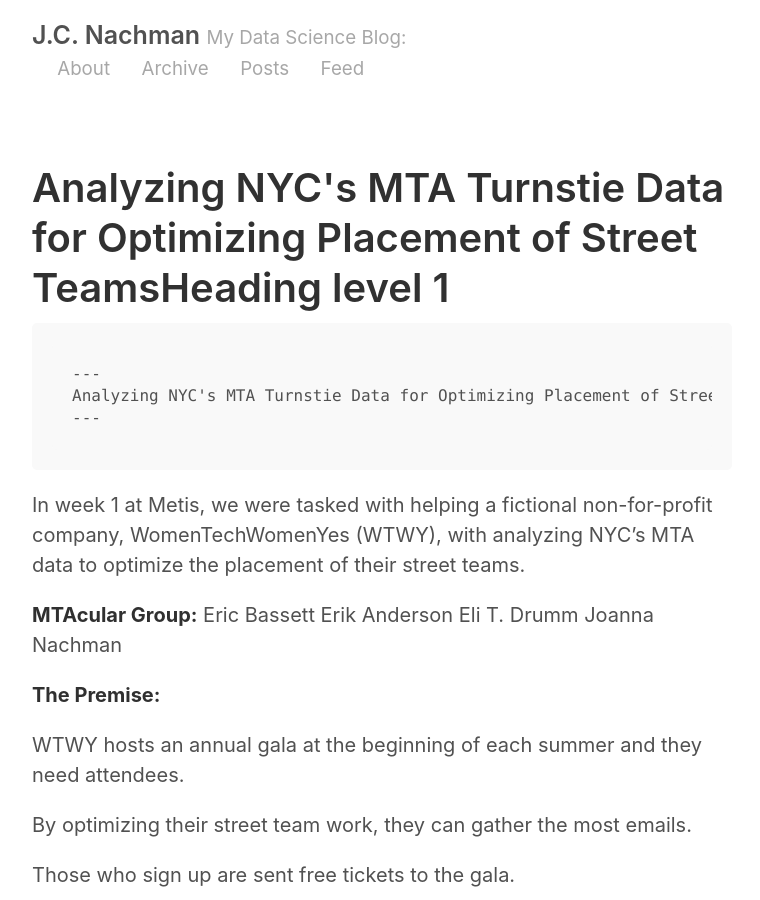
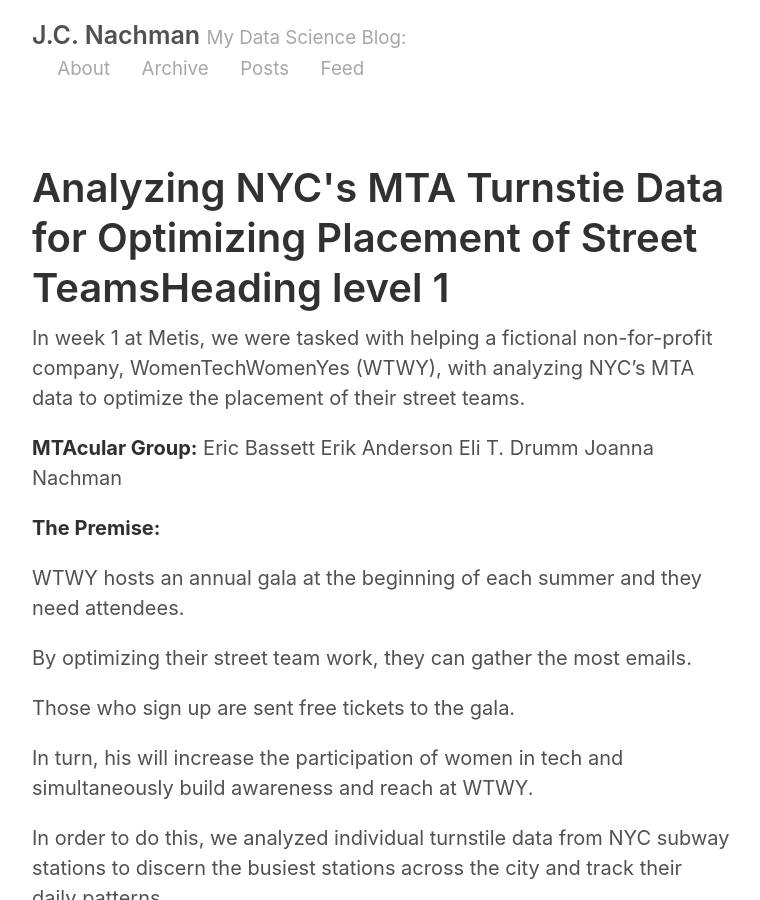
Before and after one commit to jcnachman/jcnachman.github.io, a Jekyll site: the page built from posts.md, in a window 1280 px wide and 900 px high. Shown: the whole window, without its empty margins (258-1018 px from the left). Built offline with Jekyll 4.4.1, drawn with Linux system fonts in a browser that asks for light colours; our own code applies the rules of GitHub Pages for plain Markdown files; some of the changed text lies outside the part shown.

Commit message:
modified posts.md

````diff
--- a/posts.md
+++ b/posts.md
@@ -1,12 +1,5 @@
 <h1>Analyzing NYC's MTA Turnstie Data for Optimizing Placement of Street TeamsHeading level 1</h1>
 
-
-
-```
----
-Analyzing NYC's MTA Turnstie Data for Optimizing Placement of Street Teams
----
-```
 
 In week 1 at Metis, we were tasked with helping a fictional non-for-profit company, WomenTechWomenYes (WTWY), with analyzing NYC's MTA data to optimize the placement of their street teams.
 
@@ -121,7 +114,7 @@ Analyze Additional Data:
 
 Marketing beyond subway station outreach:
 
-	- Social media advertising and email marketing
+- Social media advertising and email marketing
 
 
 **Reference:**
````
